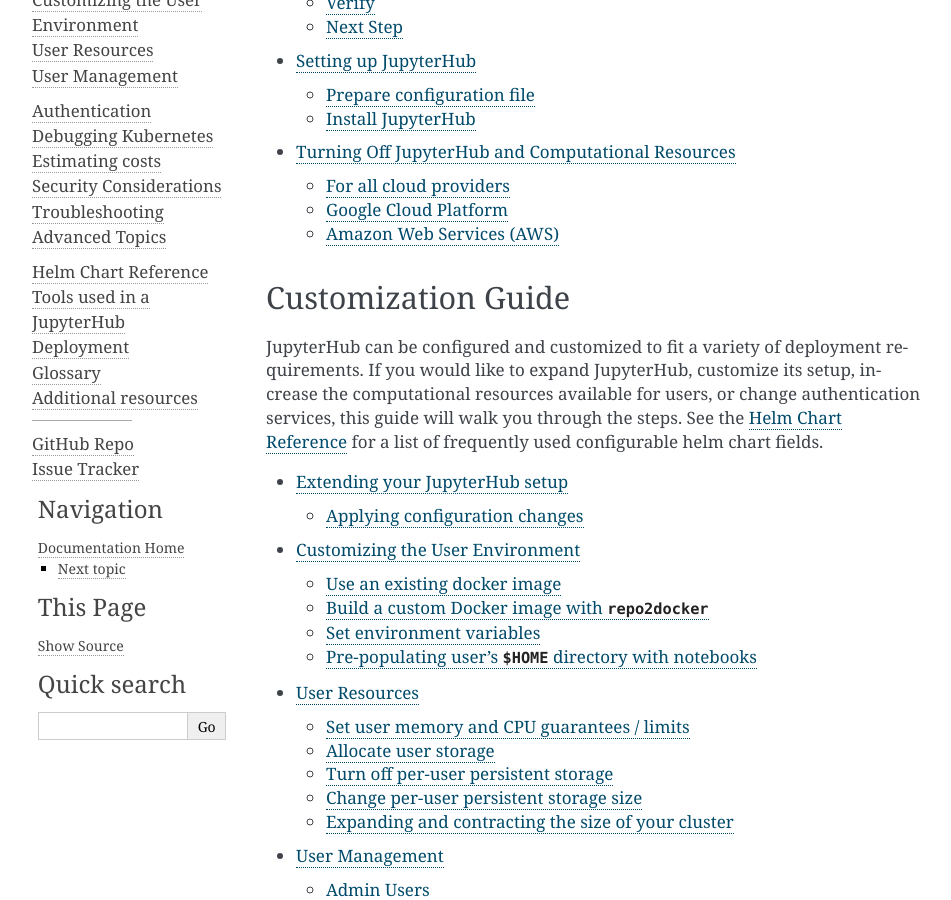
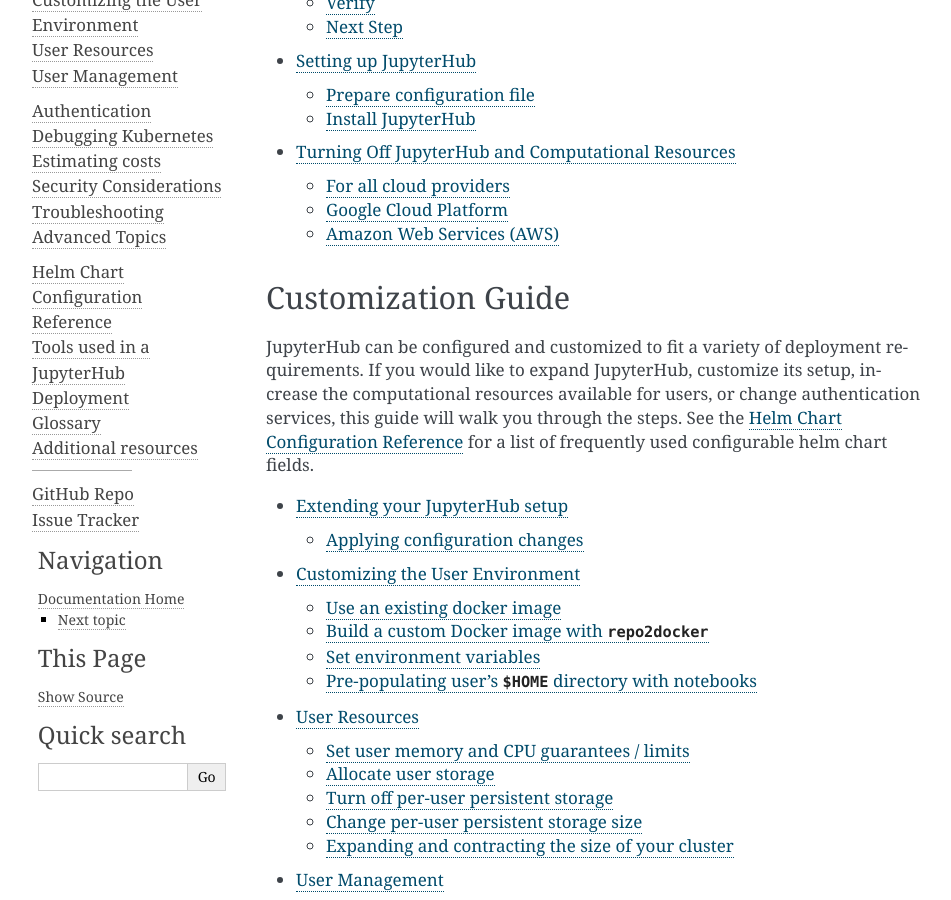
Before and after one commit to jupyterhub/zero-to-jupyterhub-k8s, a Sphinx documentation site: the page built from doc/source/index.rst, in a window 1280 px wide and 900 px high, scrolled down 889 px. Shown: the whole window, without its empty margins (154-1105 px from the left). Built offline with Sphinx 7.4.7, drawn with Linux system fonts in a browser that asks for light colours; some of the changed text lies outside the part shown.

Commit message:
fixing label and small edits

````diff
--- a/doc/source/authentication.rst
+++ b/doc/source/authentication.rst
@@ -19,7 +19,7 @@
 to generate your JupyterHub instance's OAuth2 client ID and client secret. Then
 declare the values in the helm chart (``config.yaml``).
 
-Here are example configurations for two common authentication services. Note
+Here are example configurations for common authentication services. Note
 that in each case, you need to get the authentication credential information
 before you can configure the helmchart for authentication.
 
--- a/doc/source/extending-jupyterhub.rst
+++ b/doc/source/extending-jupyterhub.rst
@@ -5,7 +5,7 @@
 
 The helm chart used to install JupyterHub has a lot of options for you to tweak.
 For a semi-complete list of the changes you can apply via your helm-chart,
-see the :ref:`helm-chart-reference`.
+see the :ref:`helm-chart-configuration-reference`.
 
 .. _apply-config-changes:
 
@@ -31,4 +31,4 @@
 
 For information about the many things you can customize with changes to
 your helm chart, see :ref:`user-environment`, :ref:`user-resources`, and
-:ref:`helm-chart-reference`.
+:ref:`helm-chart-configuration-reference`.
--- a/doc/source/index.rst
+++ b/doc/source/index.rst
@@ -45,7 +45,7 @@
 requirements. If you would like to expand JupyterHub, customize its setup,
 increase the computational resources available for users, or change
 authentication services, this guide will walk you through the steps.
-See the :ref:`helm-chart-reference` for a list of frequently used configurable
+See the :ref:`helm-chart-configuration-reference` for a list of frequently used configurable
 helm chart fields.
 
 .. toctree::
--- a/doc/source/reference.txt
+++ b/doc/source/reference.txt
@@ -1,9 +1,9 @@
 DO NOT EDIT THIS LINE. This file is used in `conf.py to generate schema.md`. Edit below and changes will propagate to the build.
 ```eval_rst
-.. _helm-chart-reference:
+.. _helm-chart-configuration-reference:
 ```
 
-# Helm Chart Reference
+# Helm Chart Configuration Reference
 
 The [JupyterHub helm chart](https://github.com/jupyterhub/zero-to-jupyterhub-k8s) is configurable so that you can customize your JupyterHub setup however you'd like. You can extend user resources, build off of different Docker images, manage security and authentication, and more.
 
--- a/doc/source/user-environment.rst
+++ b/doc/source/user-environment.rst
@@ -6,7 +6,7 @@
 .. note::
 
    For a list of all the options you can configure with your helm
-   chart, see the :ref:`helm-chart-reference`.
+   chart, see the :ref:`helm-chart-configuration-reference`.
 
 This page contains instructions for a few common ways you can extend the
 user experience for your kubernetes deployment.
--- a/doc/source/user-resources.rst
+++ b/doc/source/user-resources.rst
@@ -6,7 +6,7 @@
 .. note::
 
    For a list of all the options you can configure with your helm
-   chart, see the :ref:`helm-chart-reference`.
+   chart, see the :ref:`helm-chart-configuration-reference`.
 
 User resources include the CPU, RAM, and Storage which JupyterHub provides to
 users. Most of these can be controlled via modifications to the Helm Chart.
````
